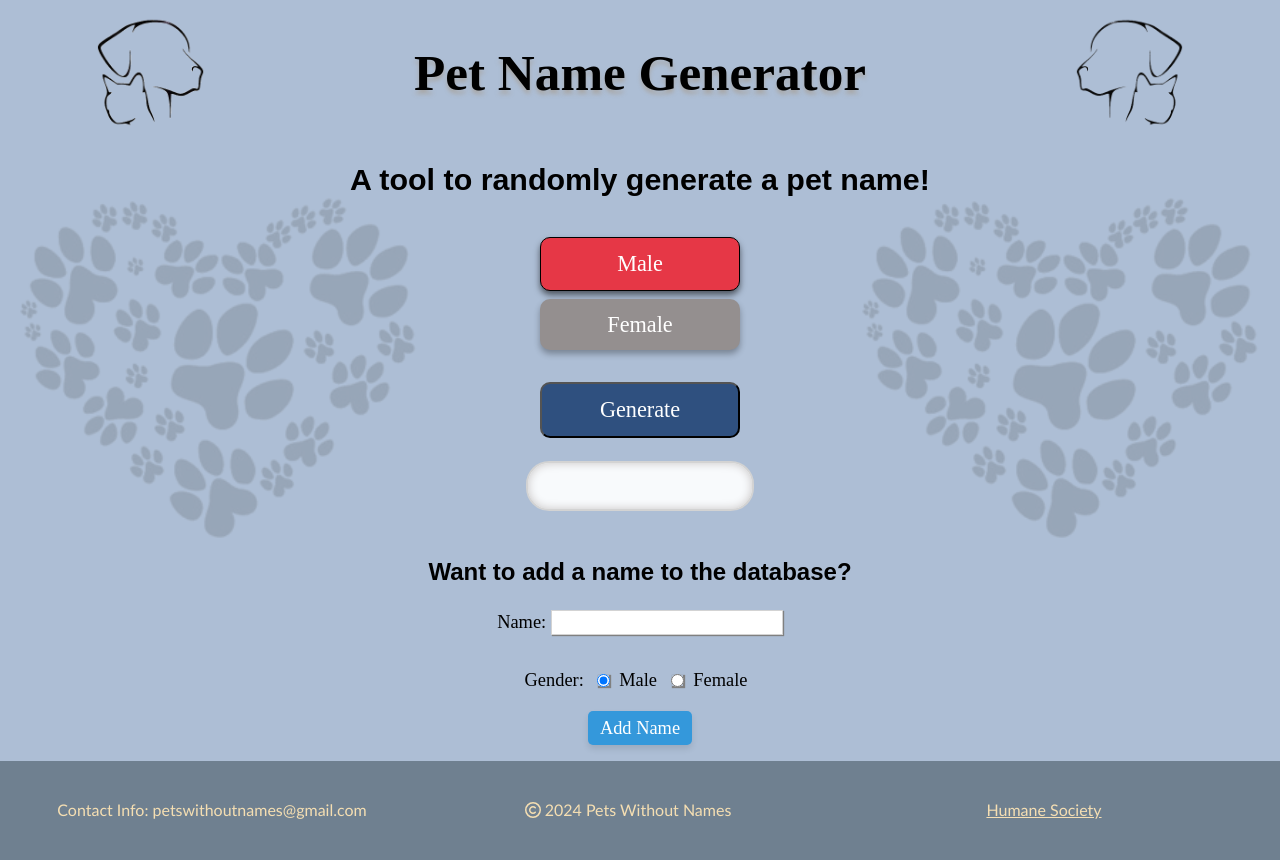
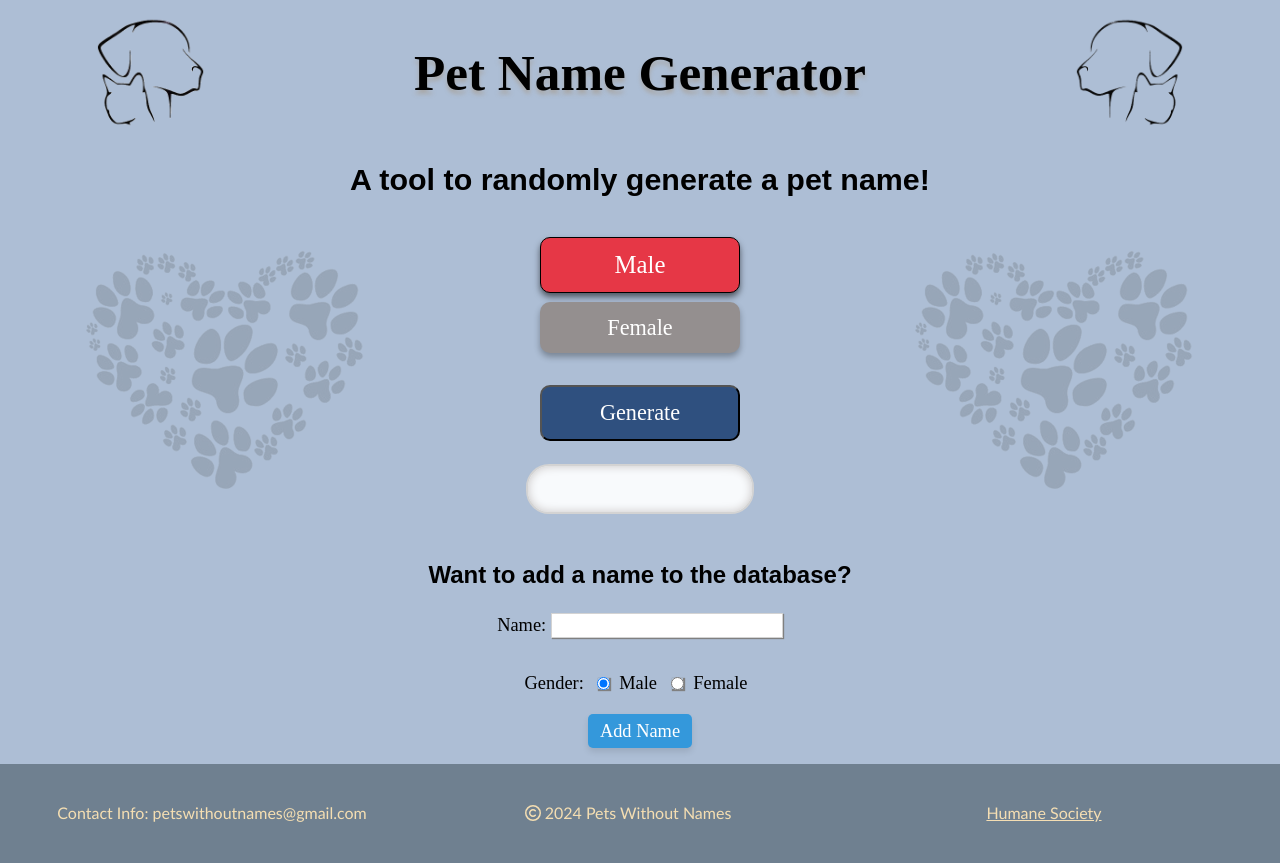
Before and after one commit to Pets-without-names/Jax-Pet-Names, a React (Create React App) app in the folder client/: page / in a window 1280 px wide. Built offline with nearby package versions, Linux system fonts and the light colour scheme; no server answers; the HTML template or start-up script is replaced by a standard one; a web font is replaced by a local one.

Commit message:
updated background positions and gender button active font size

```diff
--- a/client/src/styles/main.css
+++ b/client/src/styles/main.css
@@ -94,6 +94,7 @@ main h2 {
 }
 /* styling for the gender button when clicked */
 .active {
+  font-size: calc(12px + 1vw);
   background-color: var(--active-btn-color);
   border: 1px solid black;
   box-shadow: 0 4px 6px rgba(0, 0, 0, 0.55);
@@ -127,12 +128,6 @@ main h2 {
   -webkit-transition-duration: 0.4s;
   -o-transition-duration: 0.4s;
   transition-duration: 0.4s;
-}
-
-.generate-btn:hover {
-  /* -webkit-transition-duration: 0.25s;
-  -o-transition-duration: 0.25s;
-  transition-duration: 0.25s; */
 }
 
 .generate-btn:after {
@@ -201,9 +196,9 @@ main h2 {
   .flex-container::before {
     background-image: url('../images/pawprint-trnspt3.png'),
       url('../images/pawprint-trnspt3.png');
-    background-size: contain, contain;
+    background-size: auto, auto;
     background-repeat: no-repeat, no-repeat;
-    background-position: left, right;
+    background-position: 7% 50%, 93% 50%;
   }
 }
 
```
